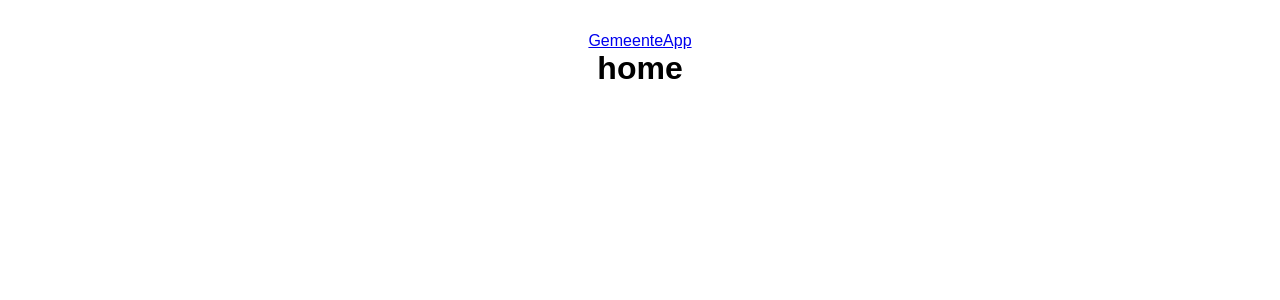
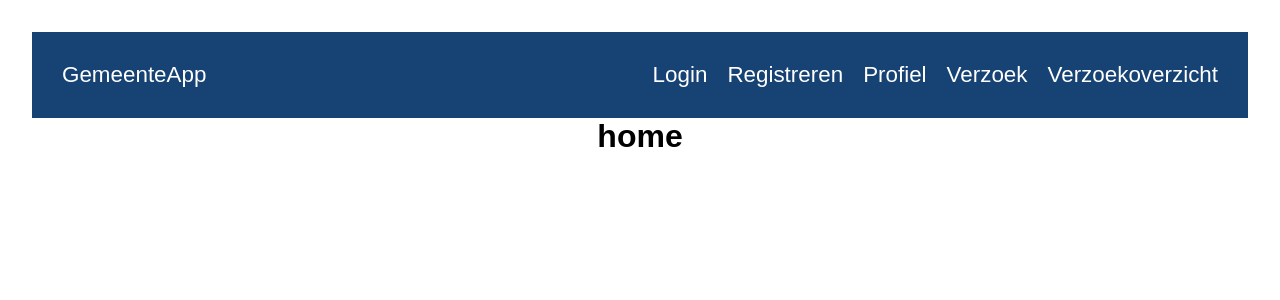
Before and after one commit to Panoi/eindopdracht-fullstack-frontend-pblom, a React (Vite) app: page / in a window 1280 px wide. Shown: the top 300 px of the page. Built offline with nearby package versions, Linux system fonts and the light colour scheme.

Commit message:
added link list to navbar.jsx and styling to navbar.css

```diff
--- a/src/components/NavBar.css
+++ b/src/components/NavBar.css
@@ -1,9 +1,17 @@
-.navbar{
+.navbar {
     background-color: #164374;
     display: flex;
+    justify-content: space-between;
     width: 100%;
-    padding: 30px 0 30px 0;
+    padding: 30px 30px;
     font-size: 1.4rem;
+}
+
+.navbar-list {
+    display: flex;
+    justify-content: space-between;
+    gap: 20px;
+    list-style-type: none;
 }
 
 .navbar a {
--- a/src/components/NavBar.jsx
+++ b/src/components/NavBar.jsx
@@ -1,17 +1,22 @@
 import {Link} from "react-router-dom";
+import "./NavBar.css"
 
 
 function NavBar(){
 
     return (
-        <nav>
+        <nav className="navbar">
             <Link to='/'>
                 GemeenteApp
             </Link>
-
-
+            <ul className="navbar-list">
+                <li><Link to='/login'>Login</Link></li>
+                <li><Link to='/register'>Registreren</Link></li>
+                <li><Link to='/profile'>Profiel</Link></li>
+                <li><Link to='/proposal'>Verzoek</Link></li>
+                <li><Link to='/proposals'>Verzoekoverzicht</Link></li>
+            </ul>
         </nav>
-
 
 
     )
--- a/src/index.css
+++ b/src/index.css
@@ -4,7 +4,16 @@
   padding: 0;
 }
 
-body{
+html, body{
   font-family: Arial, Helvetica, sans-serif;
   font-size: 16px;
+    margin: 0;
+    padding: 0;
+    width: 100%;
+    height: 100%;
 }
+
+#root {
+  width: 100%;
+  height: 100%;
+}
```
